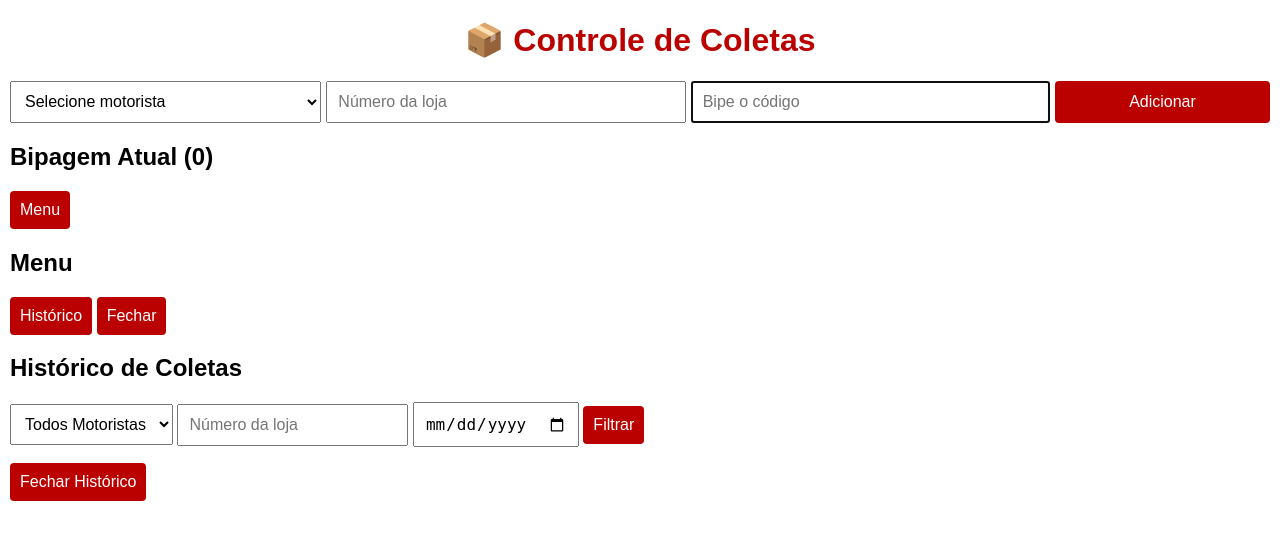
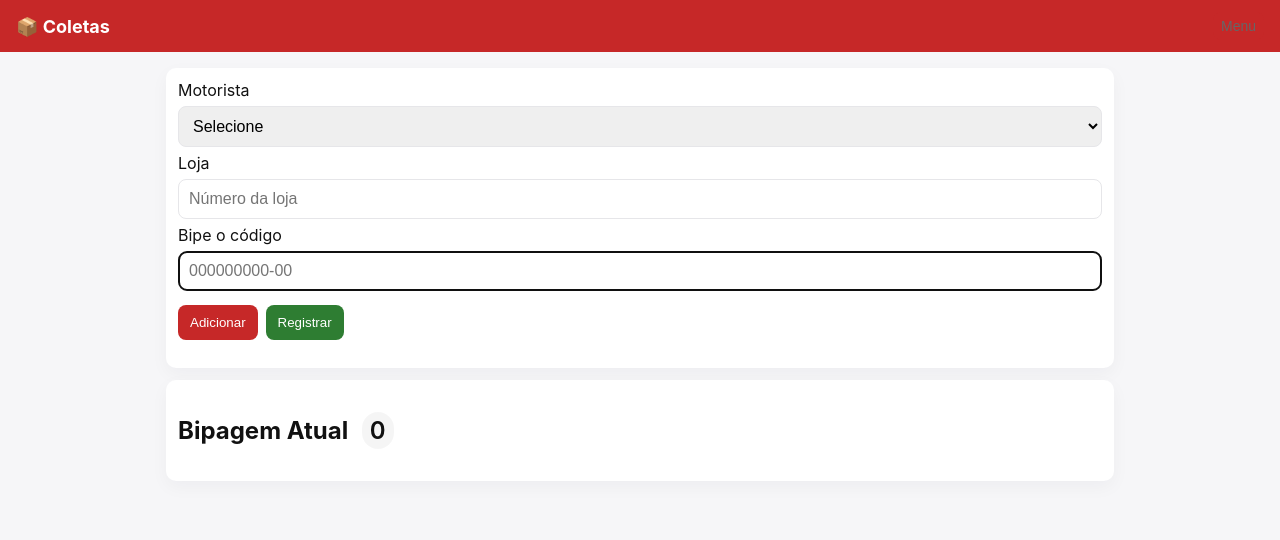
Before and after one commit to jeansantos997705-png/coleta-oms, a Flask app: page / in a window 1280 px wide. Shown: the top 540 px of the page. Run offline with Flask 3, Linux system fonts and the light colour scheme; some libraries are stand-ins or nearby versions.

Commit message:
correção

```diff
--- a/app.py
+++ b/app.py
@@ -1,89 +1,191 @@
-from flask import Flask, render_template, request, jsonify
-import psycopg2
+import os
+import sqlite3
+from flask import Flask, render_template, request, jsonify, send_file
 from datetime import datetime
+import pandas as pd
+import io
 
-app = Flask(__name__)
+BASE_DIR = os.path.dirname(os.path.abspath(__file__))
+DB_PATH = os.path.join(BASE_DIR, 'database.db')
 
-# --- Conexão com o banco Neon ---
-def get_db_connection():
-    conn = psycopg2.connect(
-        "postgresql://neondb_owner:npg_2KY9maNofGWO@ep-nameless-art-adgk8l8m-pooler.c-2.us-east-1.aws.neon.tech/neondb?sslmode=require&channel_binding=require"
-    )
+app = Flask(__name__, static_folder='static', template_folder='templates')
+
+# --- DB helpers ---
+def get_conn():
+    conn = sqlite3.connect(DB_PATH, check_same_thread=False)
+    conn.row_factory = sqlite3.Row
     return conn
 
-# --- Página inicial ---
+def init_db():
+    conn = get_conn()
+    cur = conn.cursor()
+    # coletas: cada sessão de coleta
+    cur.execute('''
+        CREATE TABLE IF NOT EXISTS coletas (
+            id INTEGER PRIMARY KEY AUTOINCREMENT,
+            motorista TEXT NOT NULL,
+            loja TEXT NOT NULL,
+            data_hora TEXT NOT NULL
+        )
+    ''')
+    # itens: cada codigo (pedido) ligado a uma coleta
+    cur.execute('''
+        CREATE TABLE IF NOT EXISTS itens (
+            id INTEGER PRIMARY KEY AUTOINCREMENT,
+            coleta_id INTEGER NOT NULL,
+            codigo TEXT NOT NULL UNIQUE,
+            FOREIGN KEY (coleta_id) REFERENCES coletas(id)
+        )
+    ''')
+    conn.commit()
+    conn.close()
+
+init_db()
+
+# ----------------------
+# Routes
+# ----------------------
 @app.route('/')
 def index():
     return render_template('index.html')
 
-# --- Registrar bipagem ---
+# Registrar múltiplos códigos (envia codigos array)
 @app.route('/registrar', methods=['POST'])
 def registrar():
-    data = request.get_json()
-    codigo = data.get('codigo')
+    data = request.get_json() or {}
     motorista = data.get('motorista')
     loja = data.get('loja')
+    codigos = data.get('codigos') or data.get('codigos_lista') or data.get('codigos')  # support variations
 
-    if not codigo or not motorista or not loja:
-        return jsonify({'status': 'erro', 'mensagem': 'Preencha motorista, loja e código!'})
+    # também aceitar se for enviado um único código no campo 'codigos' como string
+    if isinstance(codigos, str):
+        codigos = [codigos]
 
-    conn = get_db_connection()
+    if not motorista or not loja or not codigos:
+        return jsonify({'status': 'erro', 'mensagem': 'Preencha motorista, loja e adicione ao menos um código.'}), 400
+
+    conn = get_conn()
+    cur = conn.cursor()
+    data_hora = datetime.now().strftime('%Y-%m-%d %H:%M:%S')
+    # cria a coleta
+    cur.execute('INSERT INTO coletas (motorista, loja, data_hora) VALUES (?, ?, ?)', (motorista, loja, data_hora))
+    coleta_id = cur.lastrowid
+
+    mensagens = []
+    inserted = 0
+    for codigo in codigos:
+        codigo_str = str(codigo).strip()
+        if not codigo_str:
+            continue
+        # valida 12 caracteres com traço (posicional)
+        if len(codigo_str) != 12 or '-' not in codigo_str:
+            mensagens.append(f'{codigo_str} inválido')
+            continue
+        try:
+            cur.execute('INSERT INTO itens (coleta_id, codigo) VALUES (?, ?)', (coleta_id, codigo_str))
+            inserted += 1
+        except sqlite3.IntegrityError:
+            mensagens.append(f'{codigo_str} duplicado (já existe)')
+    conn.commit()
+    conn.close()
+
+    msg = f'{inserted} pedidos registrados.'
+    if mensagens:
+        msg += ' Erros: ' + '; '.join(mensagens)
+    return jsonify({'status': 'ok', 'mensagem': msg})
+
+# Listar coletas agrupadas (para histórico). Suporta filtros por motorista, loja e data (YYYY-MM-DD).
+@app.route('/listar', methods=['GET'])
+def listar():
+    motorista = request.args.get('motorista')
+    loja = request.args.get('loja')
+    data = request.args.get('data')  # YYYY-MM-DD
+
+    conn = get_conn()
     cur = conn.cursor()
 
-    # Verifica duplicidade
-    cur.execute('SELECT * FROM coletas WHERE codigo = %s', (codigo,))
-    existente = cur.fetchone()
-    if existente:
-        conn.close()
-        return jsonify({'status': 'duplicado', 'mensagem': f'Código {codigo} já registrado!'})
-
-    # Grava novo código
-    data_atual = datetime.now()
-    cur.execute('INSERT INTO coletas (codigo, motorista, loja, data) VALUES (%s, %s, %s, %s)',
-                (codigo, motorista, loja, data_atual))
-    conn.commit()
-    conn.close()
-    return jsonify({'status': 'ok', 'mensagem': f'Código {codigo} registrado com sucesso!'})
-
-# --- Histórico com filtros ---
-@app.route('/historico', methods=['GET'])
-def historico():
-    motorista = request.args.get("motorista")
-    loja = request.args.get("loja")
-    data = request.args.get("data")
-
-    conn = get_db_connection()
-    cur = conn.cursor()
-
-    query = "SELECT id, codigo, motorista, loja, data FROM coletas WHERE 1=1"
+    # seleciona coletas e contagem de itens
+    query = '''
+        SELECT c.id, c.motorista, c.loja, c.data_hora, COUNT(i.id) as quantidade
+        FROM coletas c
+        LEFT JOIN itens i ON i.coleta_id = c.id
+        WHERE 1=1
+    '''
     params = []
-
     if motorista:
-        query += " AND motorista = %s"
+        query += ' AND c.motorista = ?'
         params.append(motorista)
     if loja:
-        query += " AND loja = %s"
+        query += ' AND c.loja = ?'
         params.append(loja)
     if data:
-        query += " AND data::date = %s"
+        # filtro pela data (ignora horário)
+        query += ' AND date(c.data_hora) = ?'
         params.append(data)
 
-    query += " ORDER BY data DESC"
+    query += ' GROUP BY c.id ORDER BY c.data_hora DESC LIMIT 500'
     cur.execute(query, params)
-    registros = cur.fetchall()
+    rows = cur.fetchall()
     conn.close()
 
-    resultado = [
-        {
-            "id": r[0],
-            "codigo": r[1],
-            "motorista": r[2],
-            "loja": r[3],
-            "data": r[4].strftime("%Y-%m-%d %H:%M")
-        }
-        for r in registros
-    ]
+    resultado = []
+    for r in rows:
+        resultado.append({
+            'id': r['id'],
+            'motorista': r['motorista'],
+            'loja': r['loja'],
+            'data': r['data_hora'],
+            'quantidade': r['quantidade']
+        })
     return jsonify(resultado)
 
+# Detalhes de uma coleta: retorna todos os códigos daquela coleta
+@app.route('/detalhes/<int:coleta_id>', methods=['GET'])
+def detalhes(coleta_id):
+    conn = get_conn()
+    cur = conn.cursor()
+    cur.execute('SELECT codigo FROM itens WHERE coleta_id = ? ORDER BY id ASC', (coleta_id,))
+    rows = cur.fetchall()
+    conn.close()
+    codigos = [r['codigo'] for r in rows]
+    return jsonify(codigos)
+
+# Backup em Excel (todos os registros)
+@app.route('/backup', methods=['GET'])
+def backup():
+    conn = get_conn()
+    cur = conn.cursor()
+    cur.execute('''
+        SELECT c.id as coleta_id, c.motorista, c.loja, c.data_hora, i.codigo
+        FROM coletas c
+        LEFT JOIN itens i ON i.coleta_id = c.id
+        ORDER BY c.data_hora DESC, i.id ASC
+    ''')
+    rows = cur.fetchall()
+    conn.close()
+
+    if not rows:
+        return jsonify({'mensagem': 'Sem dados para exportar.'}), 400
+
+    df_rows = []
+    for r in rows:
+        df_rows.append({
+            'Coleta ID': r['coleta_id'],
+            'Motorista': r['motorista'],
+            'Loja': r['loja'],
+            'Data/Hora': r['data_hora'],
+            'Código': r['codigo']
+        })
+
+    df = pd.DataFrame(df_rows)
+    output = io.BytesIO()
+    with pd.ExcelWriter(output, engine='openpyxl') as writer:
+        df.to_excel(writer, index=False, sheet_name='Coletas')
+    output.seek(0)
+
+    return send_file(output, as_attachment=True, download_name='backup_coletas.xlsx', mimetype='application/vnd.openxmlformats-officedocument.spreadsheetml.sheet')
+
 if __name__ == '__main__':
-    app.run(debug=True, host='0.0.0.0', port=5000)
+    # inicia app (Render enviará a PORT por env se necessário)
+    port = int(os.environ.get('PORT', 5000))
+    app.run(host='0.0.0.0', port=port, debug=True)
--- a/static/script.js
+++ b/static/script.js
@@ -1,88 +1,190 @@
-let bipagens = [];
+// bipagem atual
+let bipagemAtual = []; // array de strings
 
-function adicionarBipagem() {
-    const codigoInput = document.getElementById("codigo");
-    const motoristaInput = document.getElementById("motorista");
-    const lojaInput = document.getElementById("loja");
-    const msg = document.getElementById("mensagem");
+const motoristaEl = () => document.getElementById('motorista');
+const lojaEl = () => document.getElementById('loja');
+const codigoEl = () => document.getElementById('codigo');
+const mensagemEl = () => document.getElementById('mensagem');
 
-    const codigo = codigoInput.value.trim();
-    const motorista = motoristaInput.value.trim();
-    const loja = lojaInput.value.trim();
+function atualizarUILista() {
+  const lista = document.getElementById('bipagemAtual');
+  lista.innerHTML = '';
+  bipagemAtual.forEach(c => {
+    const li = document.createElement('li');
+    li.textContent = c;
+    lista.appendChild(li);
+  });
+  document.getElementById('contador').innerText = bipagemAtual.length;
+}
 
-    if (!codigo || !motorista || !loja) {
-        msg.innerText = "Preencha motorista, loja e código!";
+// adicionar
+document.getElementById('btnAdd').addEventListener('click', () => {
+  adicionarCodigo();
+});
+function adicionarCodigo() {
+  const codigo = codigoEl().value.trim();
+  const motorista = motoristaEl().value.trim();
+  const loja = lojaEl().value.trim();
+  if (!motorista || !loja) {
+    mensagemEl().innerText = 'Preencha motorista e loja.';
     return;
   }
-
-    bipagens.push({codigo, motorista, loja});
-    atualizarBipagemAtual();
-    codigoInput.value = "";
-    codigoInput.focus();
+  if (!codigo) {
+    mensagemEl().innerText = 'Digite ou bipa um código.';
+    return;
+  }
+  if (codigo.length !== 12 || !codigo.includes('-')) {
+    mensagemEl().innerText = 'Código inválido (12 chars com traço).';
+    codigoEl().value = '';
+    return;
+  }
+  if (bipagemAtual.includes(codigo)) {
+    mensagemEl().innerText = 'Código já adicionado na sessão.';
+    codigoEl().value = '';
+    return;
+  }
+  bipagemAtual.push(codigo);
+  atualizarUILista();
+  mensagemEl().innerText = '';
+  codigoEl().value = '';
+  codigoEl().focus();
 }
 
-function atualizarBipagemAtual() {
-    const lista = document.getElementById("bipagem-atual");
-    lista.innerHTML = "";
-    bipagens.forEach(item => {
-        const li = document.createElement("li");
-        li.textContent = `${item.codigo} - ${item.motorista} - Loja ${item.loja}`;
-        lista.appendChild(li);
+// Enter adiciona
+codigoEl().addEventListener('keydown', (e) => {
+  if (e.key === 'Enter') {
+    adicionarCodigo();
+  }
 });
-    document.getElementById("contador").innerText = bipagens.length;
+
+// registrar (envia todas as codigos em uma coleta)
+document.getElementById('btnRegistrar').addEventListener('click', async () => {
+  const motorista = motoristaEl().value.trim();
+  const loja = lojaEl().value.trim();
+  if (!motorista || !loja || bipagemAtual.length === 0) {
+    mensagemEl().innerText = 'Preencha motorista, loja e adicione ao menos um código.';
+    return;
   }
-
-async function registrarBipagens() {
-    const msg = document.getElementById("mensagem");
-    for (let item of bipagens) {
-        const resp = await fetch("/registrar", {
-            method: "POST",
-            headers: { "Content-Type": "application/json" },
-            body: JSON.stringify(item)
+  // POST /registrar com codigos array
+  const resp = await fetch('/registrar', {
+    method: 'POST',
+    headers: {'Content-Type':'application/json'},
+    body: JSON.stringify({ motorista, loja, codigos: bipagemAtual })
   });
   const data = await resp.json();
-        msg.innerText = data.mensagem;
+  if (data.status === 'ok') {
+    mensagemEl().innerText = data.mensagem || 'Registrado.';
+    bipagemAtual = [];
+    atualizarUILista();
+    carregarHistorico(); // atualiza histórico
+  } else {
+    mensagemEl().innerText = data.mensagem || 'Erro ao registrar.';
   }
-    bipagens = [];
-    atualizarBipagemAtual();
-}
+});
 
-// --- Menu ---
-function abrirMenu() {
-    document.getElementById("menu").classList.remove("menu-oculto");
-}
-function fecharMenu() {
-    document.getElementById("menu").classList.add("menu-oculto");
-}
+// ------------------ Menu / Histórico ------------------
+const menuOverlay = document.getElementById('menuOverlay');
+const historicoOverlay = document.getElementById('historicoOverlay');
 
-// --- Histórico ---
-function abrirHistorico() {
-    fecharMenu();
-    document.getElementById("historico-tela").classList.remove("menu-oculto");
-}
+document.getElementById('btnMenu').addEventListener('click', () => {
+  menuOverlay.classList.remove('hidden');
+});
+document.getElementById('btnCloseMenu').addEventListener('click', () => {
+  menuOverlay.classList.add('hidden');
+});
 
-function fecharHistorico() {
-    document.getElementById("historico-tela").classList.add("menu-oculto");
-}
+document.getElementById('btnHistorico').addEventListener('click', () => {
+  menuOverlay.classList.add('hidden');
+  historicoOverlay.classList.remove('hidden');
+  carregarHistorico();
+});
 
-async function filtrarHistorico() {
-    const motorista = document.getElementById("filtro-motorista").value;
-    const loja = document.getElementById("filtro-loja").value;
-    const data = document.getElementById("filtro-data").value;
+document.getElementById('btnCloseHistorico').addEventListener('click', () => {
+  historicoOverlay.classList.add('hidden');
+  // hide detalhes
+  document.getElementById('detalhesBox').classList.add('hidden');
+});
 
-    let url = `/historico?`;
-    if (motorista) url += `motorista=${motorista}&`;
-    if (loja) url += `loja=${loja}&`;
-    if (data) url += `data=${data}&`;
+// export
+document.getElementById('btnExport').addEventListener('click', () => {
+  window.location.href = '/backup';
+});
+
+// carregar histórico (com filtros)
+async function carregarHistorico() {
+  const motorista = document.getElementById('filtroMotorista').value;
+  const loja = document.getElementById('filtroLoja').value;
+  const data = document.getElementById('filtroData').value;
+
+  let url = '/listar?';
+  if (motorista) url += `motorista=${encodeURIComponent(motorista)}&`;
+  if (loja) url += `loja=${encodeURIComponent(loja)}&`;
+  if (data) url += `data=${encodeURIComponent(data)}&`;
 
   const resp = await fetch(url);
+  if (!resp.ok) {
+    document.getElementById('listaHistorico').innerHTML = '<li>Erro ao carregar histórico</li>';
+    return;
+  }
   const registros = await resp.json();
-    const lista = document.getElementById("lista-historico");
-    lista.innerHTML = "";
-
+  const lista = document.getElementById('listaHistorico');
+  lista.innerHTML = '';
+  if (!registros || registros.length === 0) {
+    lista.innerHTML = '<li>Nenhum registro encontrado</li>';
+    return;
+  }
   registros.forEach(r => {
-        const li = document.createElement("li");
-        li.textContent = `${r.data} - ${r.motorista} - Loja ${r.loja} - ${r.codigo}`;
+    const li = document.createElement('li');
+    li.innerHTML = `<div class="histRow">
+      <div><strong>${r.motorista}</strong> — Loja ${r.loja}</div>
+      <div class="small">${r.data}</div>
+      <div class="small">Pedidos: ${r.quantidade}</div>
+      <div><button class="btn small" onclick="verDetalhes(${r.id})">Ver pedidos</button></div>
+    </div>`;
     lista.appendChild(li);
   });
 }
+
+// ver detalhes e copiar
+async function verDetalhes(id) {
+  const resp = await fetch(`/detalhes/${id}`);
+  if (!resp.ok) {
+    alert('Erro ao carregar detalhes.');
+    return;
+  }
+  const codigos = await resp.json();
+  const detalhesBox = document.getElementById('detalhesBox');
+  const listaDetalhes = document.getElementById('listaDetalhes');
+  listaDetalhes.innerHTML = '';
+  codigos.forEach(c => {
+    const li = document.createElement('li');
+    li.textContent = c;
+    listaDetalhes.appendChild(li);
+  });
+  detalhesBox.classList.remove('hidden');
+
+  // copiar botão
+  document.getElementById('btnCopiar').onclick = () => {
+    const text = codigos.join('\n');
+    navigator.clipboard.writeText(text).then(() => {
+      alert('Pedidos copiados!');
+    });
+  };
+  document.getElementById('btnFecharDetalhes').onclick = () => {
+    detalhesBox.classList.add('hidden');
+  };
+}
+
+// filtrar botão
+document.getElementById('btnFiltrar').addEventListener('click', carregarHistorico);
+
+// auto reload histórico enquanto overlay aberto (opcional)
+setInterval(() => {
+  if (!historicoOverlay.classList.contains('hidden')) {
+    // manter filtros atuais
+    carregarHistorico();
+  }
+}, 7000);
+
+// inicial
+atualizarUILista();
--- a/static/style.css
+++ b/static/style.css
@@ -1,18 +1,75 @@
-body {
-    font-family: Arial, sans-serif;
-    margin: 10px;
-    background: #fff;
-    color: #000;
+:root{
+  --red:#c62828;
+  --dark:#111;
+  --muted:#666;
+  --white:#fff;
+  --green:#2e7d32;
+  --card-bg:#fff;
+  --glass: rgba(0,0,0,0.04);
+  --radius:10px;
 }
 
-h1 { color: #b00; text-align: center; }
+*{box-sizing:border-box}
+body{
+  font-family:Inter,Arial,Helvetica,sans-serif;
+  margin:0;
+  background:#f6f6f8;
+  color:var(--dark);
+  -webkit-font-smoothing:antialiased;
+}
 
-.pagina { display: none; }
-.pagina.ativa { display: block; }
+.topbar{
+  display:flex;
+  justify-content:space-between;
+  align-items:center;
+  padding:12px 16px;
+  background:var(--red);
+  color:var(--white);
+}
 
-#form { display: flex; flex-wrap: wrap; gap: 5px; margin-bottom: 10px; }
-input, select, button { flex: 1 1 auto; padding: 10px; font-size: 1rem; }
-ul { list-style: none; padding: 0; }
-li { background: #f4f4f4; margin: 3px 0; padding: 8px; border-radius: 4px; }
-button { background: #b00; color: #fff; border: none; border-radius: 4px; cursor: pointer; }
-button:hover { background: #900; }
+.topbar h1{margin:0;font-size:18px}
+.container{padding:16px; max-width:980px; margin:0 auto}
+
+/* cards */
+.card{
+  background:var(--card-bg);
+  border-radius:var(--radius);
+  padding:12px;
+  margin-bottom:12px;
+  box-shadow:0 6px 18px rgba(16,24,40,0.04);
+}
+
+/* inputs */
+.input{width:100%; padding:10px; margin:6px 0; border-radius:8px; border:1px solid #e6e6e9; font-size:16px}
+.row{display:flex; gap:8px; margin-top:8px}
+.btn{padding:10px 12px; border-radius:8px; border:none; background:var(--red); color:var(--white); cursor:pointer}
+.btn.small{padding:6px 8px; font-size:14px}
+.btn.primary{background:var(--green)}
+
+.mensagem{color:var(--muted); margin-top:6px}
+.badge{display:inline-block; background:var(--glass); padding:4px 8px; border-radius:999px; font-weight:600; margin-left:8px}
+
+/* list styles */
+.list{list-style:none; padding:0; margin:0}
+.list li{padding:10px; border-radius:8px; background:#fafafa; margin-bottom:8px; display:flex; justify-content:space-between; align-items:center}
+
+/* overlay */
+.overlay{position:fixed; inset:0; background:rgba(0,0,0,0.45); display:flex; align-items:center; justify-content:center; z-index:9999}
+.overlayBox{width:95%; max-width:780px; background:var(--white); border-radius:12px; padding:14px; max-height:90vh; overflow:auto}
+.overlayBox.large{max-width:980px}
+.hidden{display:none}
+
+/* filtros */
+.filtros{display:flex; gap:8px; flex-wrap:wrap; margin-bottom:12px}
+.input.small{width:auto; flex:1 1 140px}
+
+/* history row */
+.histRow{display:flex; gap:12px; align-items:center; justify-content:space-between}
+.small{color:var(--muted); font-size:13px}
+
+/* responsive */
+@media (max-width:520px){
+  .row{flex-direction:column}
+  .topbar h1{font-size:16px}
+  .overlayBox{width:96%}
+}
--- a/templates/index.html
+++ b/templates/index.html
@@ -1,65 +1,95 @@
 <!DOCTYPE html>
 <html lang="pt-BR">
 <head>
-  <meta charset="UTF-8" />
+  <meta charset="utf-8" />
+  <meta name="viewport" content="width=device-width,initial-scale=1" />
   <title>Controle de Coletas</title>
   <link rel="stylesheet" href="/static/style.css" />
 </head>
 <body>
-  <h1>📦 Controle de Coletas</h1>
+  <header class="topbar">
+    <h1>📦 Coletas</h1>
+    <button id="btnMenu" class="btn small">Menu</button>
+  </header>
 
-  <div id="form">
-    <select id="motorista">
-      <option value="">Selecione motorista</option>
-      <option value="Silenildo">Silenildo</option>
-      <option value="Adryen">Adryen</option>
-      <option value="Priscila">Priscila</option>
-      <option value="Uelber">Uelber</option>
-      <option value="Luiz Carlos">Luiz Carlos</option>
-      <option value="Luis Gerson">Luis Gerson</option>
-      <option value="Marcio">Marcio</option>
-      <option value="Dayveson">Dayveson</option>
-      <option value="Dalvan">Dalvan</option>
-    </select>
-    <input type="text" id="loja" placeholder="Número da loja" />
-    <input type="text" id="codigo" placeholder="Bipe o código" autofocus />
-    <button onclick="adicionarBipagem()">Adicionar</button>
+  <main class="container">
+    <!-- Form -->
+    <section class="card">
+      <label>Motorista</label>
+      <select id="motorista" class="input">
+        <option value="">Selecione</option>
+        <option>Silenildo</option>
+        <option>Adryen</option>
+        <option>Priscila</option>
+        <option>Uelber</option>
+        <option>Luiz Carlos</option>
+        <option>Luis Gerson</option>
+        <option>Marcio</option>
+        <option>Dayveson</option>
+        <option>Dalvan</option>
+      </select>
+
+      <label>Loja</label>
+      <input id="loja" class="input" placeholder="Número da loja" />
+
+      <label>Bipe o código</label>
+      <input id="codigo" class="input" placeholder="000000000-00" maxlength="12" autofocus />
+
+      <div class="row">
+        <button id="btnAdd" class="btn">Adicionar</button>
+        <button id="btnRegistrar" class="btn primary">Registrar</button>
+      </div>
+
+      <p id="mensagem" class="mensagem"></p>
+    </section>
+
+    <!-- Bipagem atual -->
+    <section class="card">
+      <h2>Bipagem Atual <span id="contador" class="badge">0</span></h2>
+      <ul id="bipagemAtual" class="list"></ul>
+    </section>
+  </main>
+
+  <!-- Menu overlay (abre sobre a tela) -->
+  <div id="menuOverlay" class="overlay hidden">
+    <div class="overlayBox">
+      <h3>Menu</h3>
+      <button id="btnHistorico" class="btn">Histórico</button>
+      <button id="btnExport" class="btn">Exportar Backup (Excel)</button>
+      <button id="btnCloseMenu" class="btn small">Fechar</button>
+    </div>
   </div>
 
-  <p id="mensagem"></p>
+  <!-- Histórico overlay -->
+  <div id="historicoOverlay" class="overlay hidden">
+    <div class="overlayBox large">
+      <h3>Histórico de Coletas</h3>
 
-  <h2>Bipagem Atual (<span id="contador">0</span>)</h2>
-  <ul id="bipagem-atual"></ul>
+      <div class="filtros">
+        <select id="filtroMotorista" class="input small">
+          <option value="">Todos Motoristas</option>
+          <option>Silenildo</option><option>Adryen</option><option>Priscila</option>
+          <option>Uelber</option><option>Luiz Carlos</option><option>Luis Gerson</option>
+          <option>Marcio</option><option>Dayveson</option><option>Dalvan</option>
+        </select>
+        <input id="filtroLoja" class="input small" placeholder="Loja" />
+        <input id="filtroData" type="date" class="input small" />
+        <button id="btnFiltrar" class="btn small">Filtrar</button>
+      </div>
 
-  <button id="btn-menu" onclick="abrirMenu()">Menu</button>
+      <ul id="listaHistorico" class="list"></ul>
 
-  <div id="menu" class="menu-oculto">
-    <h2>Menu</h2>
-    <button onclick="abrirHistorico()">Histórico</button>
-    <button onclick="fecharMenu()">Fechar</button>
-  </div>
+      <div id="detalhesBox" class="card hidden">
+        <h4>Pedidos da Coleta</h4>
+        <ul id="listaDetalhes" class="list"></ul>
+        <div class="row">
+          <button id="btnCopiar" class="btn">Copiar Pedidos</button>
+          <button id="btnFecharDetalhes" class="btn small">Fechar</button>
+        </div>
+      </div>
 
-  <div id="historico-tela" class="menu-oculto">
-    <h2>Histórico de Coletas</h2>
-    <div id="historico-filtros">
-      <select id="filtro-motorista">
-        <option value="">Todos Motoristas</option>
-        <option value="Silenildo">Silenildo</option>
-        <option value="Adryen">Adryen</option>
-        <option value="Priscila">Priscila</option>
-        <option value="Uelber">Uelber</option>
-        <option value="Luiz Carlos">Luiz Carlos</option>
-        <option value="Luis Gerson">Luis Gerson</option>
-        <option value="Marcio">Marcio</option>
-        <option value="Dayveson">Dayveson</option>
-        <option value="Dalvan">Dalvan</option>
-      </select>
-      <input type="text" id="filtro-loja" placeholder="Número da loja">
-      <input type="date" id="filtro-data">
-      <button onclick="filtrarHistorico()">Filtrar</button>
+      <button id="btnCloseHistorico" class="btn small">Fechar histórico</button>
     </div>
-    <ul id="lista-historico"></ul>
-    <button onclick="fecharHistorico()">Fechar Histórico</button>
   </div>
 
   <script src="/static/script.js"></script>
```
Lines whose indentation alone changed are shown as unchanged.
